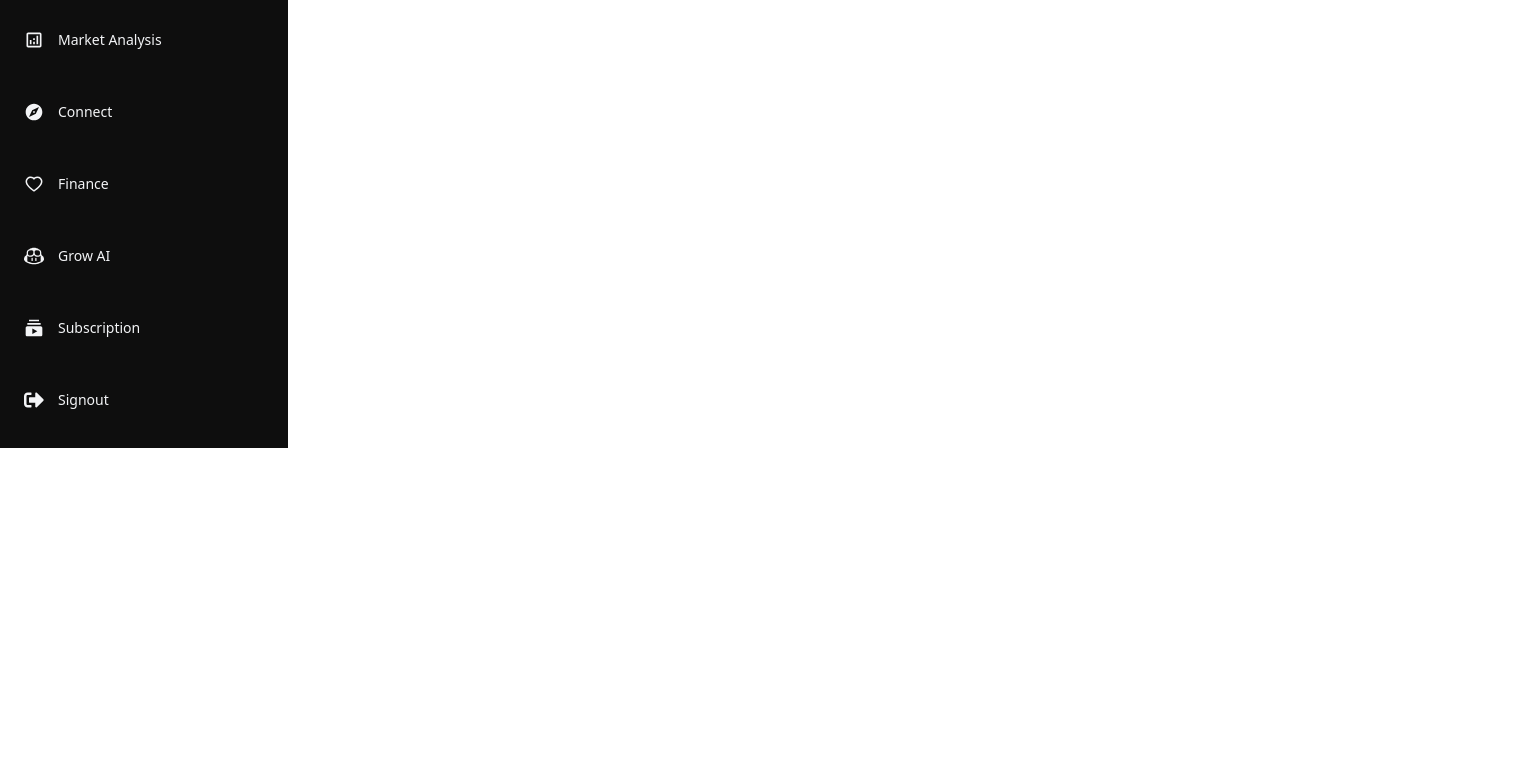
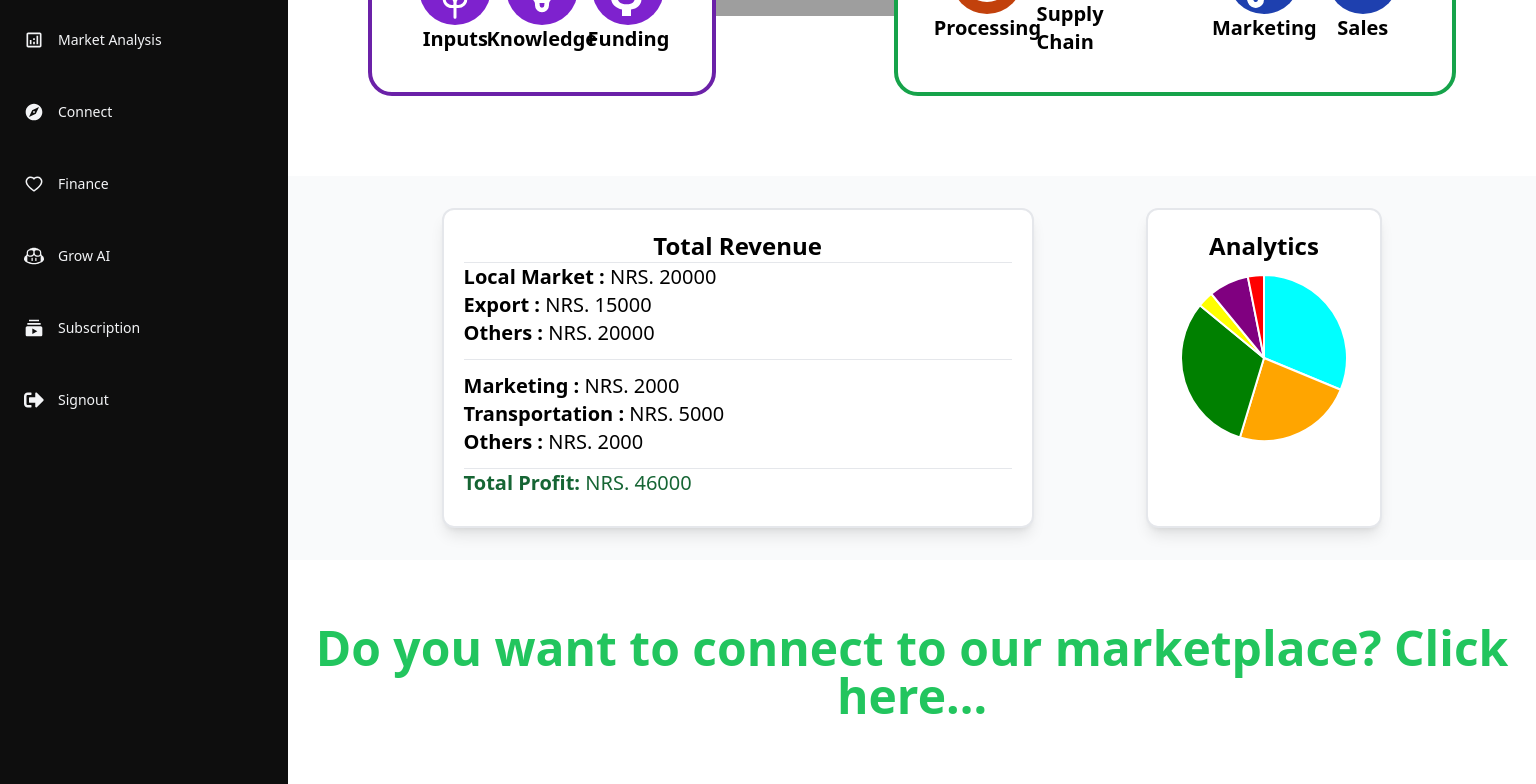
Before and after one commit to SusheelThapa/DELTA-GROWMORE, a React (Vite) app in the folder frontend/: page /dashboard in a window 1280 px wide. Shown: the part 352-1136 px from the top of the page, 1536 px wide, since content can reach past the window. Before the commit the page ends 800 px from the top, so only its background shows below. Built offline with nearby package versions, Linux system fonts and the light colour scheme; grey boxes are pictures that could not be loaded.

Commit message:
chart.js added and finance page partially completed

```diff
--- a/frontend/package.json
+++ b/frontend/package.json
@@ -11,8 +11,10 @@
   },
   "dependencies": {
     "axios": "^1.6.5",
+    "chart.js": "^4.4.1",
     "lodash": "^4.17.21",
     "react": "^18.2.0",
+    "react-chartjs-2": "^5.2.0",
     "react-dom": "^18.2.0",
     "react-icons": "^5.0.1",
     "react-router-dom": "^6.21.3"
--- a/frontend/src/components/Homepage.tsx
+++ b/frontend/src/components/Homepage.tsx
@@ -30,7 +30,7 @@ const Homepage = ({ pages }: Props) => {
       {false && <Farmer />}
       {false && <MarketAnalysis />}
       {false && <Connect />}
-      {false && <Finance />}
+      {true && <Finance />}
       {false && <GrowAI />}
       {false && <Subscription />}
     </div>
--- a/frontend/src/pages/Finance/Finance.tsx
+++ b/frontend/src/pages/Finance/Finance.tsx
@@ -1,16 +1,77 @@
 import FinanceHero from "../../components/Finance/FinanceHero";
+import {
+  Chart as ChartJS, ArcElement, Tooltip, Legend
+} from 'chart.js'
+import { Pie } from 'react-chartjs-2';
+import { Link } from "react-router-dom";
 
+ChartJS.register(
+  ArcElement,
+  Tooltip,
+  Legend
+);
 const Finance = () => {
+  const sales = {
+    labels: ["localMarket", "export", "others", "marketing", "transportation", "otherExpense"],
+    datasets: [
+      {
+        data: [20000, 15000, 20000, 2000, 5000, 2000],
+        backgroundColor: ['aqua', 'orange', 'green', 'yellow', 'purple', 'red']
+      }
+    ]
+  };
+  const options = {
+    plugins: {
+      legend: {
+        display: false,
+      },
+    },
+  };
   return (
     <>
-      <div className="flex flex-col w-full">
+      <div className="flex flex-col w-full items-center">
         <div className="header text-green-600 text-5xl font-bold w-full text-center my-10">GrowMore for Everyone</div>
         <div>
-          <FinanceHero/>
+          <FinanceHero />
+        </div>
+
+        <div className="sales-info w-full bg-gray-50 mt-[5rem] p-8 flex flex-row items-center justify-center gap-28">
+          <div className="w-[50%] border-2 shadow-lg bg-white rounded-xl h-[20rem] p-5">
+            <div className="heading text-2xl font-bold w-full text-center">Total Revenue</div>
+            <hr />
+            <div className="text-xl">
+              <ul>
+                <li><span className="font-bold">Local Market :</span> NRS. {sales.datasets[0].data[0]}</li>
+                <li><span className="font-bold">Export :</span> NRS. {sales.datasets[0].data[1]}</li>
+                <li><span className="font-bold">Others :</span> NRS. {sales.datasets[0].data[2]}</li>
+              </ul>
+            </div>
+            <hr className="mt-3" />
+            <ul className="text-xl mt-3">
+              <li><span className="font-bold">Marketing :</span> NRS. {sales.datasets[0].data[3]}</li>
+              <li><span className="font-bold">Transportation :</span> NRS. {sales.datasets[0].data[4]}</li>
+              <li><span className="font-bold">Others :</span> NRS. {sales.datasets[0].data[5]}</li>
+            </ul>
+            <hr className="mt-3" />
+            <div className="text-xl text-green-800">
+              <span className="font-bold ">Total Profit:</span> NRS. {sales.datasets[0].data[0] + sales.datasets[0].data[1] + sales.datasets[0].data[2] - sales.datasets[0].data[3] - sales.datasets[0].data[4] - sales.datasets[0].data[5]}
+            </div>
+          </div>
+
+          <div className="w-[20%] border-2 shadow-lg bg-white rounded-xl h-[20rem] p-5">
+            <div className="heading text-2xl font-bold text-center">Analytics</div>
+            <div className="w-full h-full p-3">
+              <Pie data={sales} options={options}></Pie>
+            </div>
+          </div>
+        </div>
+        <div className="w-full text-center text-green-500 text-5xl font-bold my-16">
+          <Link to="/farmer">
+            Do you want to connect to our marketplace? Click here...
+          </Link>
         </div>
 
       </div>
-
     </>
   );
 };
```
Also changed, not shown: 1 other file (tests, documents, lock files or other folders).
